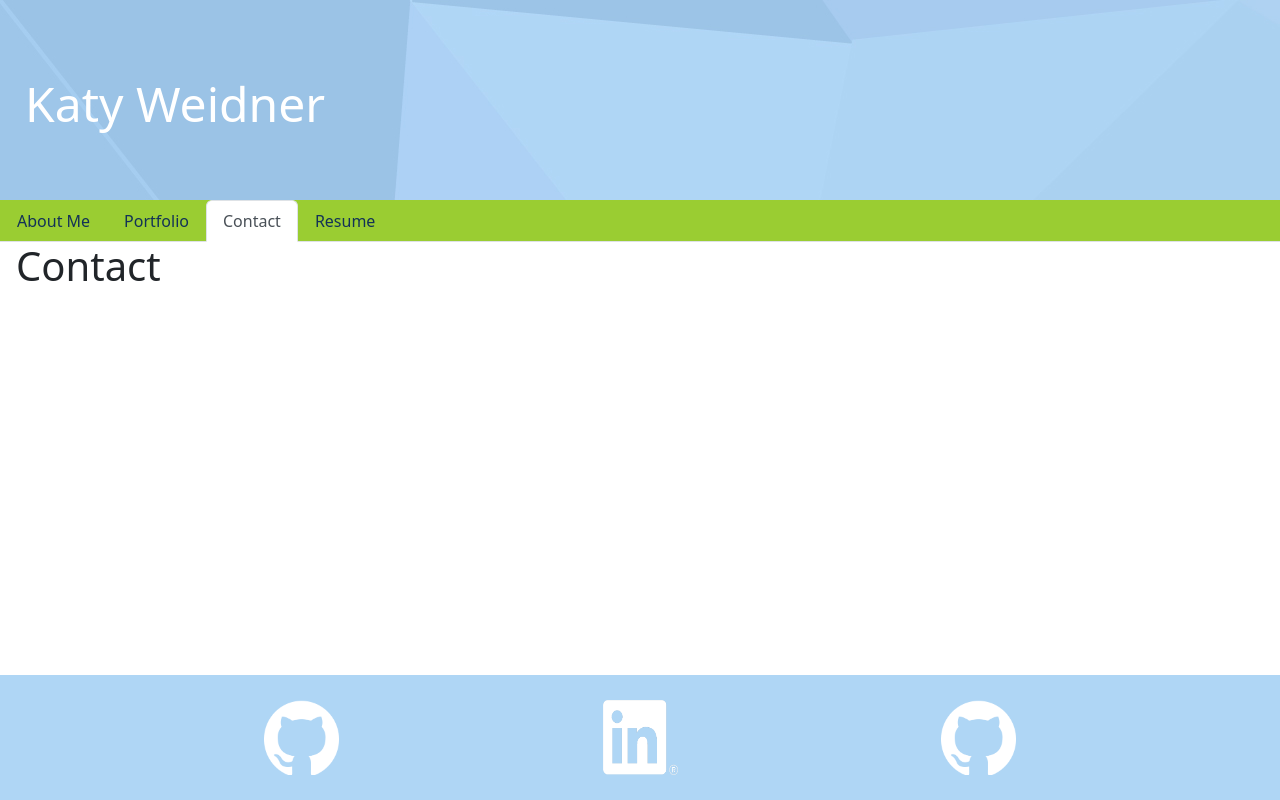
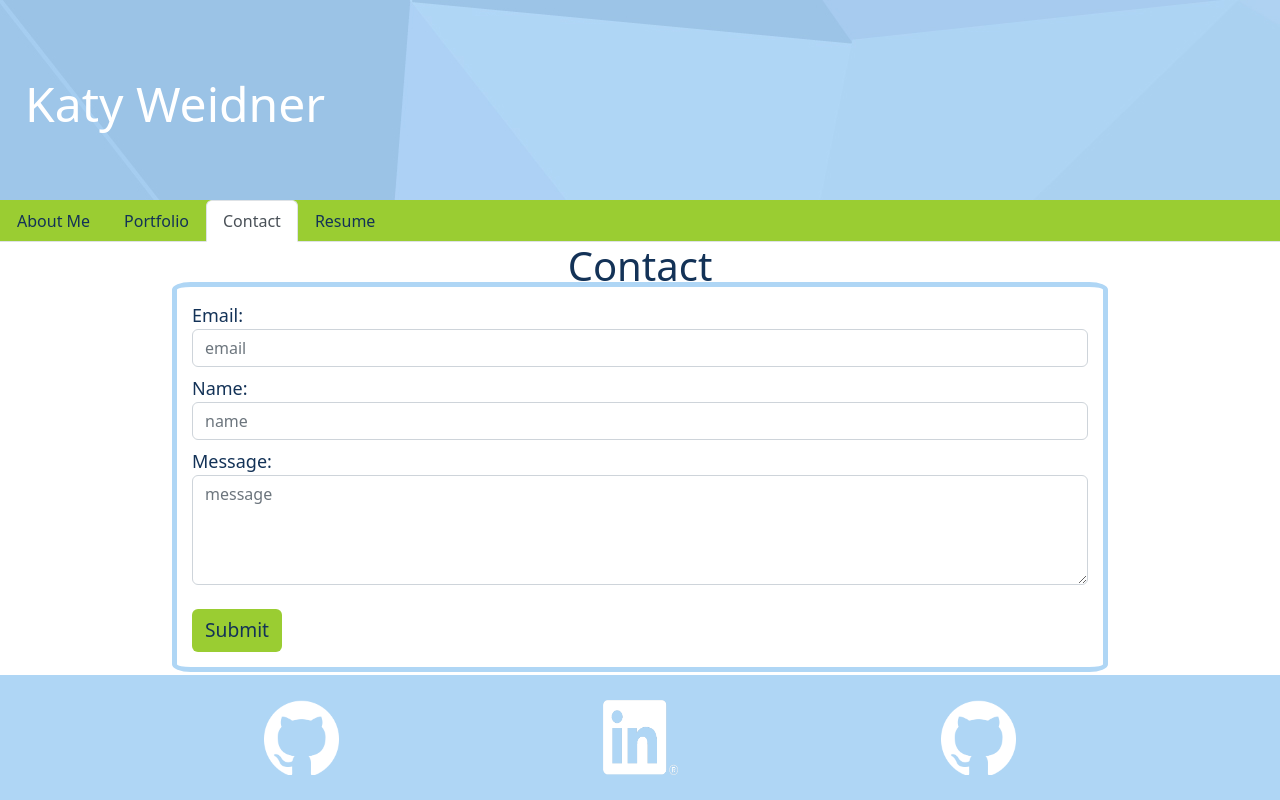
Before and after one commit to KRWeidner/ReactPortfolio, a React (Vite) app: page /Contact in a window 1280 px wide. Built offline with nearby package versions, Linux system fonts and the light colour scheme.

Commit message:
adding logic and styling to contact page

```diff
--- a/src/pages/Contact.jsx
+++ b/src/pages/Contact.jsx
@@ -1,7 +1,101 @@
-export default function Contact() {
+import { useState } from 'react';
+import { validateEmail } from '../utils/helper';
+import '../styles/Contact.css';
+
+function Contact() {
+    // Create state variables for the fields set their initial values to an empty string
+    const [email, setEmail] = useState('');
+    const [name, setName] = useState('');
+    const [message, setMessage] = useState('');
+    const [errorMessage, setErrorMessage] = useState('');
+
+    const handleInputChange = (e) => {
+        // Getting the value and name of the input which triggered the change
+        const { target } = e;
+        const inputType = target.name;
+        const inputValue = target.value;
+
+        // Based on the input type, we set the state of either email, name, and message
+        if (inputType === 'email') {
+            setEmail(inputValue);
+        } else if (inputType === 'name') {
+            setName(inputValue);
+        } else if (inputType === 'message') {
+            setMessage(inputValue);
+        } else {
+            setErrorMessage(`UNKNOWN INPUT! ${inputValue}`)
+        }
+    };
+
+    const handleFormSubmit = (e) => {
+        e.preventDefault();
+
+        if (!validateEmail(email)) {
+            setErrorMessage('Email is invalid');
+            return;
+        }
+        if (!name || !email || !message) {
+            setErrorMessage("Field is required");
+            return;
+        }
+
+        setName('');
+        setMessage('')
+        setEmail('');
+    };
+
     return (
-      <div>
-        <h1>Contact</h1>
-      </div>
+        <div>
+        <h1 className='contactHeader'>Contact</h1>
+        <div className='contactForm'>
+            <div className='contactFormHeader'></div>
+            <form onSubmit={handleFormSubmit}>
+            <div class="form-group mb-2">
+                <label for="email">Email:</label>
+                <input
+                    className='form-control'
+                    value={email}
+                    name="email"
+                    onChange={handleInputChange}
+                    type="email"
+                    placeholder="email"
+                    required
+                />
+            </div>
+            <div class="form-group mb-2">
+                <label for="name">Name:</label>
+                <input
+                    className='form-control'
+                    value={name}
+                    name="name"
+                    onChange={handleInputChange}
+                    type="text"
+                    placeholder="name"
+                    required
+                />
+            </div>
+            <div class="form-group mb-4">
+                <label for="message">Message:</label>
+                <textarea
+                    className='form-control'
+                    value={message}
+                    name="message"
+                    onChange={handleInputChange}
+                    type="password"
+                    placeholder="message"
+                    required
+                    rows={4}
+                />
+            </div>
+            <button type="submit" class="btn">Submit</button>
+            </form>
+            {errorMessage && (
+                <div>
+                    <p className="error-text">{errorMessage}</p>
+                </div>
+            )}
+        </div>
+        </div>
     );
-  }
+}
+export default Contact;
--- /dev/null
+++ b/src/styles/Contact.css
@@ -0,0 +1,33 @@
+
+.contactHeader {
+    color: #133257;
+    text-align: center;
+    margin-bottom: -3.5rem;
+}
+
+.contactForm {
+    border: 5px solid #afd6f5;
+    padding: 15px;
+    border-radius: 2%;
+    width: 75%;
+    margin:0 auto;
+    margin-top: 3em;
+}
+
+label {
+    color: #133257;
+    font-size: large;
+}
+
+.btn {
+    color: #133257;
+    font-size: larger;
+    background-color: yellowgreen;
+    text-align: center;
+    justify-content: center;
+}
+
+.btn:hover {
+    background-color: #133257;
+    color: yellowgreen;
+}
--- /dev/null
+++ b/src/utils/helper.js
@@ -0,0 +1,5 @@
+//helper function to check if contact email is valid
+export function validateEmail(email) {
+    const re = /^(([^<>()[\]\\.,;:\s@"]+(\.[^<>()[\]\\.,;:\s@"]+)*)|(".+"))@((\[[0-9]{1,3}\.[0-9]{1,3}\.[0-9]{1,3}\.[0-9]{1,3}\])|(([a-zA-Z\-0-9]+\.)+[a-zA-Z]{2,}))$/;
+    return re.test(String(email).toLowerCase());
+}
```
